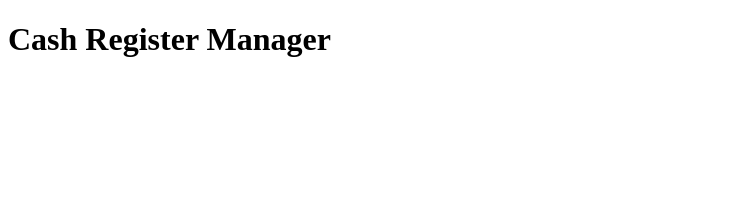
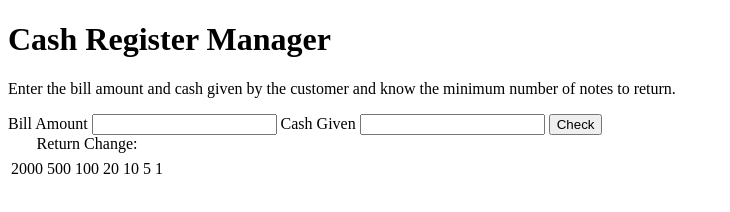
Before and after one commit to Saurabh-Singh-Negi/Mark-10-Cash-Register-JS, a plain HTML site: page index.html in a window 1280 px wide. Shown: the whole page, without its empty margins (0-730 px from the left). Drawn offline with Linux system fonts and the light colour scheme.

Commit message:
html elements added to the project

```diff
--- a/index.html
+++ b/index.html
@@ -8,9 +8,41 @@
     <link rel="stylesheet" href="style.css">
 </head>
 <body>
-    <h1>Cash Register Manager</h1>
+    <div id="container">
+        <h1 id="heading-text">Cash Register Manager</h1>
+        <p id="msg-text">Enter the bill amount and cash given by the customer and know the minimum number of notes to return.</p>
 
+        <label for="bill-amount">Bill Amount</label>
+        <input id="bill-amount" type="number" />
 
+        <label for="cash-given">Cash Given</label>
+        <input id="cash-given" type="number" />
+
+        <button id="btn-check">Check</button>
+
+        <table>
+            <caption>Return Change:</caption>
+            <tr>
+                <td class="num-of-notes"></td>
+                <td class="num-of-notes"></td>
+                <td class="num-of-notes"></td>
+                <td class="num-of-notes"></td>
+                <td class="num-of-notes"></td>
+                <td class="num-of-notes"></td>
+                <td class="num-of-notes"></td>
+            </tr>
+            <tr>
+                <td class="notes-denomination">2000</td>
+                <td class="notes-denomination">500</td>
+                <td class="notes-denomination">100</td>
+                <td class="notes-denomination">20</td>
+                <td class="notes-denomination">10</td>
+                <td class="notes-denomination">5</td>
+                <td class="notes-denomination">1</td>
+            </tr>
+        </table>
+
+    </div>
     <script src="app.js"></script>
 </body>
 </html>
```
